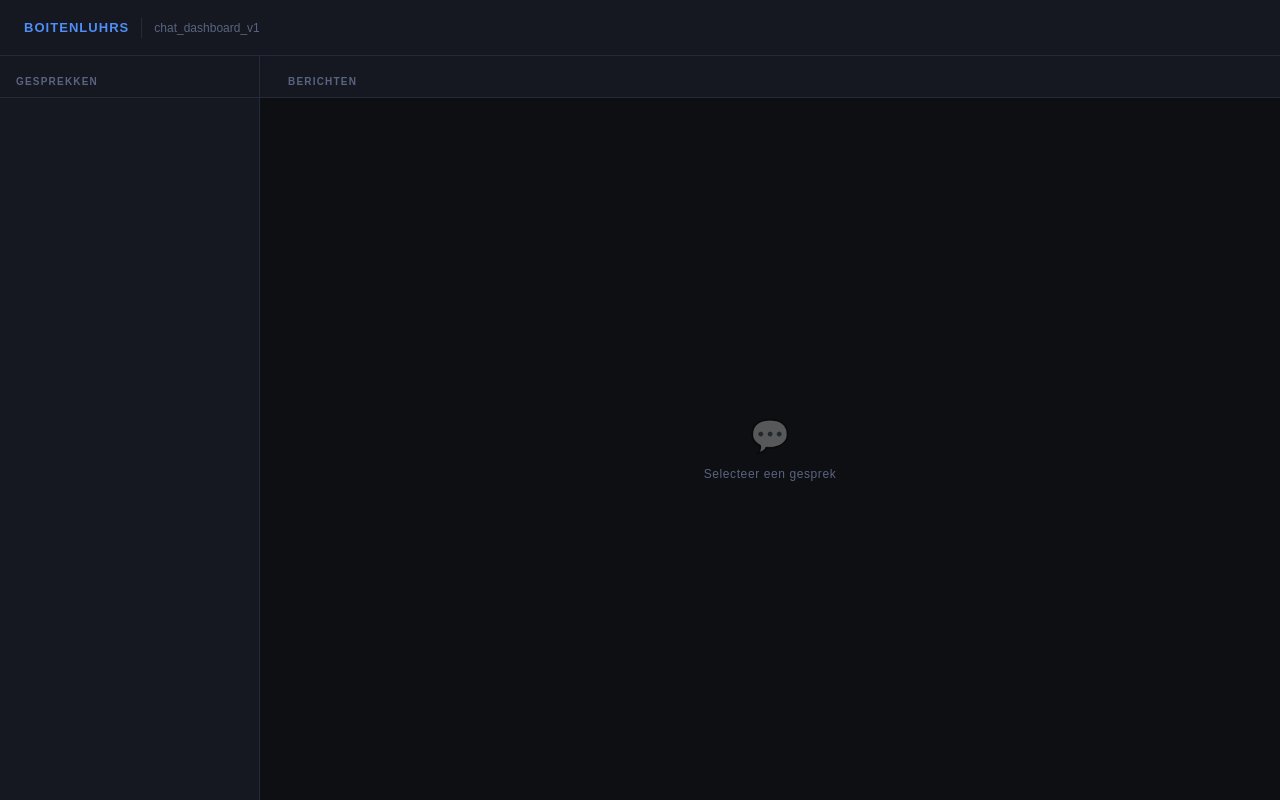
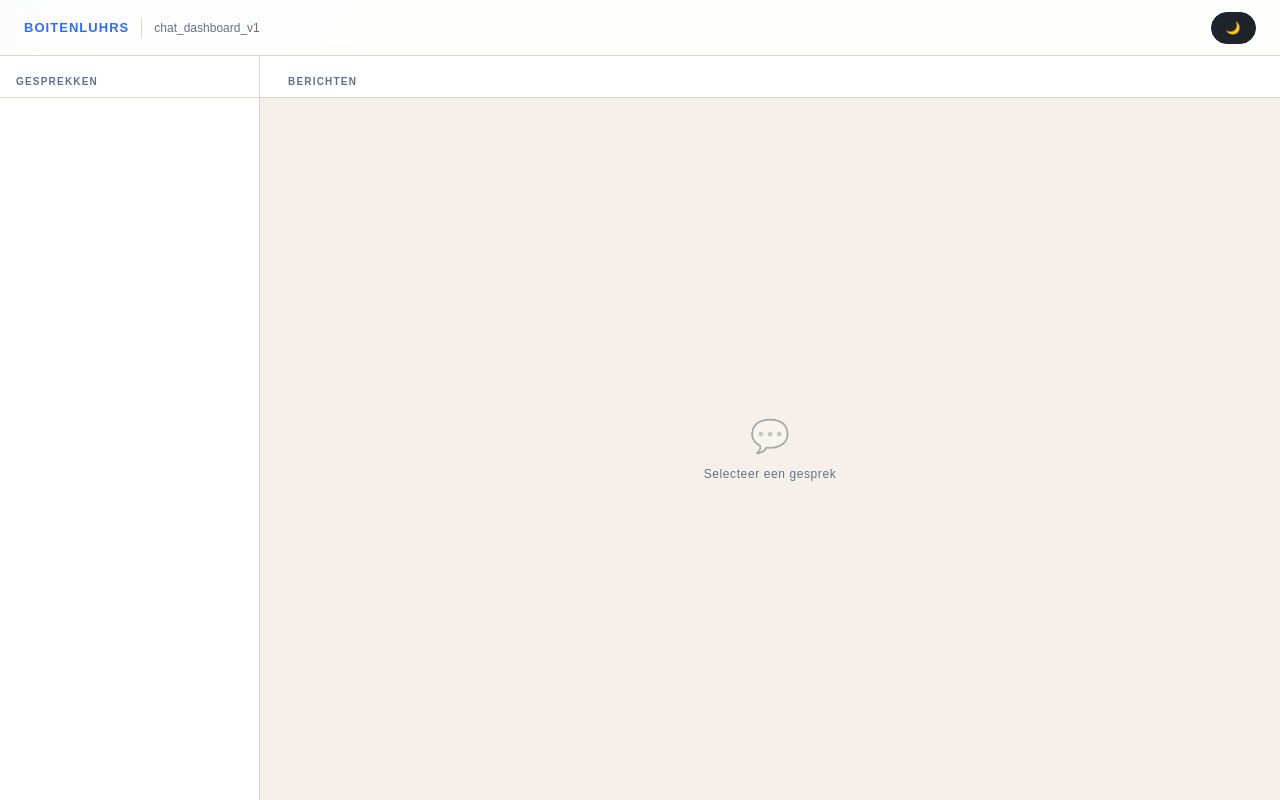
Before and after one commit to reasonwebdevelopment/chatassistend-Boiten, a website built with Vite: page src/client/dashboard.html in a window 1280 px wide. Built offline with nearby package versions, Linux system fonts and the light colour scheme; no server answers; a web font is replaced by a local one.

Commit message:
feat: implement theme toggle functionality with light and dark modes

```diff
--- a/src/client/dashboard.html
+++ b/src/client/dashboard.html
@@ -21,6 +21,36 @@
         --text: #e2e8f0;
         --text-muted: #5a6480;
         --text-dim: #8892a4;
+        --header-bg: rgba(21, 24, 32, 0.92);
+        --panel-bg: var(--surface);
+        --panel-bg-2: var(--surface2);
+        --bubble-user-bg: #0f1a2e;
+        --bubble-assistant-bg: #0a1f1a;
+        --toggle-bg: #1c2030;
+        --toggle-text: var(--text);
+        --toggle-border: var(--border);
+      }
+
+      body[data-theme="light"] {
+        --bg: #f5f1ea;
+        --surface: #ffffff;
+        --surface2: #f2ede5;
+        --border: #ded6ca;
+        --accent: #2f6df6;
+        --accent2: #845ef7;
+        --user: #2f6df6;
+        --assistant: #0a9a73;
+        --text: #1f232b;
+        --text-muted: #667085;
+        --text-dim: #8b94a3;
+        --header-bg: rgba(255, 255, 255, 0.88);
+        --panel-bg: #ffffff;
+        --panel-bg-2: #f7f4ee;
+        --bubble-user-bg: #eaf2ff;
+        --bubble-assistant-bg: #e8f6f0;
+        --toggle-bg: #1f232b;
+        --toggle-text: #ffffff;
+        --toggle-border: #1f232b;
       }
 
       * {
@@ -38,17 +68,31 @@
         grid-template-rows: 56px 1fr;
         grid-template-columns: 260px 1fr;
         overflow: hidden;
+        transition:
+          background 0.25s ease,
+          color 0.25s ease;
+      }
+
+      body[data-theme="light"] {
+        background:
+          radial-gradient(
+            circle at top left,
+            rgba(47, 109, 246, 0.08),
+            transparent 28%
+          ),
+          var(--bg);
       }
 
       /* Header */
       header {
         grid-column: 1 / -1;
-        background: var(--surface);
+        background: var(--header-bg);
         border-bottom: 1px solid var(--border);
         display: flex;
         align-items: center;
         padding: 0 24px;
         gap: 12px;
+        backdrop-filter: blur(12px);
       }
 
       header .logo {
@@ -72,9 +116,31 @@
         font-family: "Biryani", sans-serif;
       }
 
+      header .theme-toggle {
+        margin-left: auto;
+        border: 1px solid var(--toggle-border);
+        background: var(--toggle-bg);
+        color: var(--toggle-text);
+        border-radius: 999px;
+        padding: 8px 14px;
+        font-size: 12px;
+        font-weight: 600;
+        letter-spacing: 0.04em;
+        cursor: pointer;
+        transition:
+          transform 0.15s ease,
+          background 0.2s ease,
+          color 0.2s ease,
+          border-color 0.2s ease;
+      }
+
+      header .theme-toggle:hover {
+        transform: translateY(-1px);
+      }
+
       /* Sidebar */
       #conversations {
-        background: var(--surface);
+        background: var(--panel-bg);
         border-right: 1px solid var(--border);
         overflow-y: auto;
         display: flex;
@@ -104,10 +170,10 @@
       }
 
       .conv-item:hover {
-        background: var(--surface2);
+        background: var(--panel-bg-2);
       }
       .conv-item.active {
-        background: var(--surface2);
+        background: var(--panel-bg-2);
         border-left: 2px solid var(--accent);
       }
 
@@ -140,7 +206,7 @@
         color: var(--text-muted);
         padding: 20px 28px 10px;
         border-bottom: 1px solid var(--border);
-        background: var(--surface);
+        background: var(--panel-bg);
         flex-shrink: 0;
       }
 
@@ -177,7 +243,7 @@
       }
 
       .message .bubble {
-        background: var(--surface);
+        background: var(--panel-bg);
         border: 1px solid var(--border);
         border-radius: 2px 8px 8px 8px;
         padding: 12px 16px;
@@ -188,12 +254,12 @@
 
       .message.user .bubble {
         border-left: 2px solid var(--user);
-        background: #0f1a2e;
+        background: var(--bubble-user-bg);
       }
 
       .message.assistant .bubble {
         border-left: 2px solid var(--assistant);
-        background: #0a1f1a;
+        background: var(--bubble-assistant-bg);
       }
 
       /* Empty state */
@@ -258,6 +324,16 @@
       <span class="logo">BoitenLuhrs</span>
       <div class="sep"></div>
       <span class="subtitle">chat_dashboard_v1</span>
+      <button
+        id="theme-toggle"
+        class="theme-toggle"
+        type="button"
+        aria-pressed="false"
+        aria-label="Schakel naar dagmodus"
+        title="Schakel naar dagmodus"
+      >
+        ☀️
+      </button>
     </header>
 
     <div id="conversations">
--- a/src/client/dashboard.ts
+++ b/src/client/dashboard.ts
@@ -1,6 +1,13 @@
 const conversationsDiv = document.getElementById("conversations")!;
 const messagesList = document.getElementById("messages-list")!;
 const messagesHeader = document.querySelector("#messages h3")!;
+const themeToggle = document.getElementById(
+  "theme-toggle",
+) as HTMLButtonElement;
+
+const themeStorageKey = "dashboard-theme";
+const sunIcon = "☀️";
+const moonIcon = "🌙";
 
 interface Conversation {
   id: number;
@@ -10,6 +17,33 @@ interface Conversation {
 interface Message {
   role: "user" | "assistant";
   content: string;
+}
+
+type Theme = "dark" | "light";
+
+function getInitialTheme(): Theme {
+  const storedTheme = window.localStorage.getItem(themeStorageKey);
+
+  if (storedTheme === "light" || storedTheme === "dark") {
+    return storedTheme;
+  }
+
+  return window.matchMedia("(prefers-color-scheme: light)").matches
+    ? "light"
+    : "dark";
+}
+
+function applyTheme(theme: Theme) {
+  document.body.dataset.theme = theme;
+  themeToggle.textContent = theme === "light" ? moonIcon : sunIcon;
+  themeToggle.title =
+    theme === "light" ? "Schakel naar nachtmodus" : "Schakel naar dagmodus";
+  themeToggle.setAttribute(
+    "aria-label",
+    theme === "light" ? "Schakel naar nachtmodus" : "Schakel naar dagmodus",
+  );
+  themeToggle.setAttribute("aria-pressed", String(theme === "light"));
+  window.localStorage.setItem(themeStorageKey, theme);
 }
 
 function formatDate(iso: string): string {
@@ -68,4 +102,12 @@ async function loadMessages(convId: number) {
   });
 }
 
+themeToggle.addEventListener("click", () => {
+  const nextTheme: Theme =
+    document.body.dataset.theme === "light" ? "dark" : "light";
+  applyTheme(nextTheme);
+});
+
+applyTheme(getInitialTheme());
+
 loadConversations();
```
